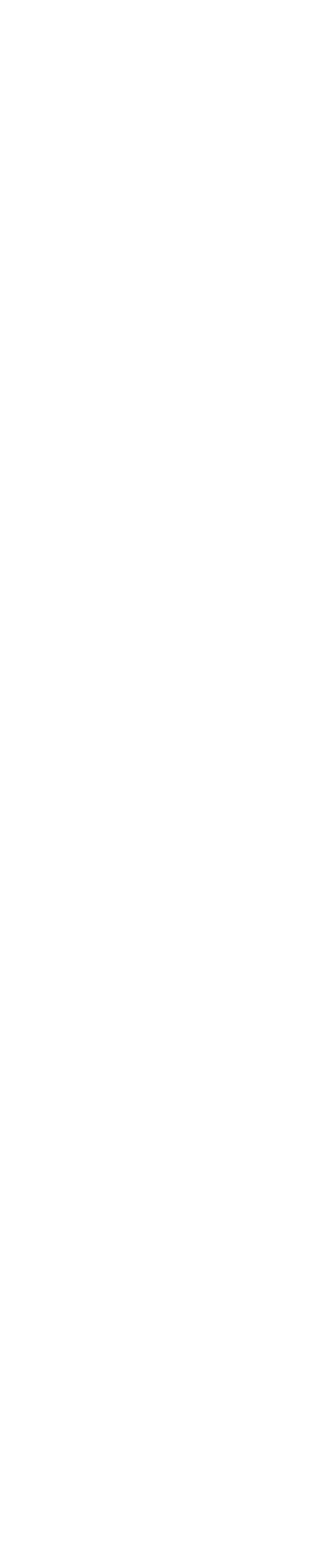
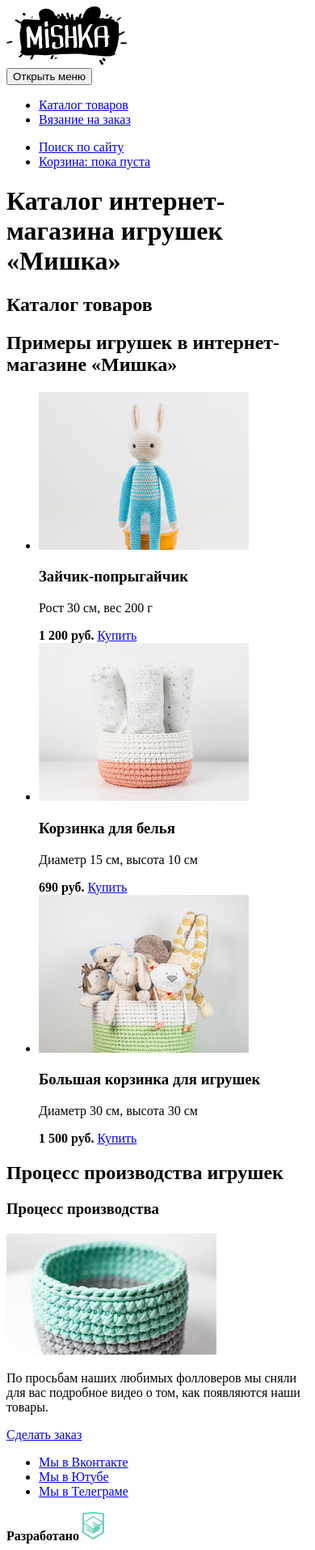
Before and after one commit to htmlacademy-adaptive/236832-mishka-27, a website: page source/catalog.html in a window 390 px wide. Shown: the whole page at 81% size. Before the commit the page ends 844 px from the top, so only its background shows below. Drawn offline with Linux system fonts and the light colour scheme.

Commit message:
mark up three pages

```diff
--- a/source/catalog.html
+++ b/source/catalog.html
@@ -1,13 +1,144 @@
 <!DOCTYPE html>
 <html class="page" lang="ru">
+
 <head>
   <meta charset="UTF-8">
   <meta http-equiv="X-UA-Compatible" content="IE=edge">
   <meta name="viewport" content="width=device-width, initial-scale=1.0">
-  <title>Каталог товаров в магазине игрушек «Мишка»</title>
+  <title>Форма заказа в магазине игрушек «Мишка»</title>
 </head>
-<body>
+
+<body class="page__body">
+  <header class="main-header">
+    <a class="main-header__logo">
+      <img class="main-header__logo-image" src="../img/mishka-logo-desktop.svg" alt="Логотип «Мишка»." width="149"
+        height="72">
+    </a>
 
 
+
+    <nav class="main-nav">
+      <button class="main-nav__toggle" type="button"><span class="visually-hidden">Открыть меню</span></button>
+      <div class="main-nav__wrapper">
+        <ul class="main-nav__list site-list">
+          <li class="site-list__item">
+            <a href="#">
+              Каталог товаров
+            </a>
+          </li>
+          <li class="site-list__item">
+            <a href="#">
+              Вязание на заказ
+            </a>
+          </li>
+        </ul>
+
+        <ul class="main-nav__list user-list">
+          <li class="user-list__item">
+            <a class="user-list__search" href="#">
+              Поиск по сайту
+            </a>
+          </li>
+          <li class="user-list__item">
+            <a class="user-list__basket" href="#">
+              Корзина: пока пуста
+            </a>
+          </li>
+        </ul>
+      </div>
+
+    </nav>
+  </header>
+
+  <main class="catalog-container">
+    <h1 class="visually-hidden">Каталог интернет-магазина игрушек «Мишка»</h1>
+
+    <section class="catalog-header">
+      <div class="catalog-header__wrapper">
+
+        <h2 class="catalog-header__title">Каталог товаров</h2>
+      </div>
+    </section>
+
+    <section class="catalog-products">
+      <h2 class="visually-hidden">Примеры игрушек в интернет-магазине «Мишка»</h2>
+
+      <ul class="catalog-products__list">
+        <li class="catalog-products__item">
+          <img class="catalog-products__image" src="../img/catalog-images/bunny-mobile.jpg" alt="Зайчик-попрыгайчик.">
+          <h3 class="catalog-products__title">Зайчик-попрыгайчик</h3>
+          <p class="catalog-products__description">Рост 30 см, вес 200 г</p>
+
+          <div class="catalog-products__price-wrapper">
+            <b class="catalog-products__price">1 200 руб.</b>
+            <a class="catalog-products__basket" href="#">
+              <span class="visually-hidden">Купить</span>
+            </a>
+          </div>
+        </li>
+        <li class="catalog-products__item">
+          <img class="catalog-products__image" src="../img/catalog-images/clothes-basket-mobile.jpg"
+            alt="Корзинка для белья.">
+          <h3 class="catalog-products__title">Корзинка для белья</h3>
+          <p class="catalog-products__description">Диаметр 15 см, высота 10 см</p>
+
+          <div class="catalog-products__price-wrapper">
+            <b class="catalog-products__price">690 руб.</b>
+            <a class="catalog-products__basket" href="#">
+              <span class="visually-hidden">Купить</span>
+            </a>
+          </div>
+        </li>
+        <li class="catalog-products__item">
+          <img class="catalog-products__image" src="../img/catalog-images/big-toys-basket-mobile.jpg"
+            alt="Большая корзинка для игрушек.">
+          <h3 class="catalog-products__title">Большая корзинка для игрушек</h3>
+          <p class="catalog-products__description">Диаметр 30 см, высота 30 см</p>
+
+          <div class="catalog-products__price-wrapper">
+            <b class="catalog-products__price">1 500 руб.</b>
+            <a class="catalog-products__basket" href="#">
+              <span class="visually-hidden">Купить</span>
+            </a>
+          </div>
+        </li>
+      </ul>
+    </section>
+
+    <section class="blog">
+      <h2 class="visually-hidden">Процесс производства игрушек</h2>
+      <h3 class="blog__title">Процесс производства</h3>
+      <video class="blog__video-image" poster="../img/catalog-images/video-preview-mobile.jpg"></video>
+      <p class="blog__description">По просьбам наших любимых фолловеров мы сняли для вас подробное видео о том, как
+        появляются наши товары.</p>
+      <a class="blog__button button" href="#" >Сделать заказ</a>
+    </section>
+
+  </main>
+
+  <footer class="main-footer">
+    <div class="main-footer__social social">
+      <ul class="social__list">
+        <li class="social__item">
+          <a class="social__link social__link--vkontakte" href="https://vk.com/htmlacademy">Мы в Вконтакте</a>
+        </li>
+        <li class="social__item">
+          <a class="social__link social__link--youtube" href="https://www.youtube.com/user/htmlacademyru">Мы в Ютубе</a>
+        </li>
+        <li class="social__item">
+          <a class="social__link social__link--telegram" href="https://t.me/htmlacademy">Мы в Телеграме</a>
+        </li>
+      </ul>
+    </div>
+
+    <div class="main-footer__copyright copyright">
+      <b class="copyright__text">Разработано</b>
+      <a class="copyright__link" href="https://htmlacademy.ru/intensive/adaptive">
+        <img class="copyright__icon" src="../img/icons/htmlacademy.svg" alt="Логотип HTML Academy.">
+      </a>
+    </div>
+  </footer>
+
 </body>
+
 </html>
```
Also changed, not shown: source/form.html (+4 -4 lines), source/index.html (+1 -1 lines), img/catalog-images/big-toys-basket-mobile.jpg (added), img/catalog-images/bunny-mobile.jpg (added), img/catalog-images/clothes-basket-mobile.jpg (added), img/catalog-images/video-preview-mobile.jpg (added).
